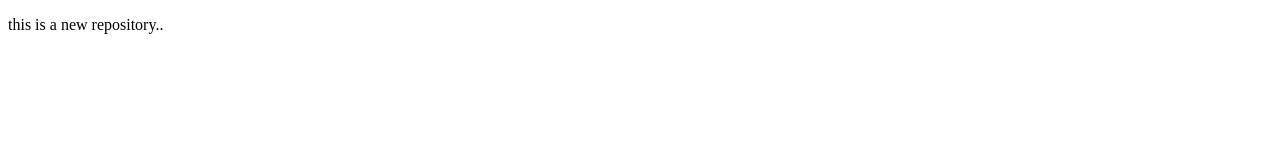
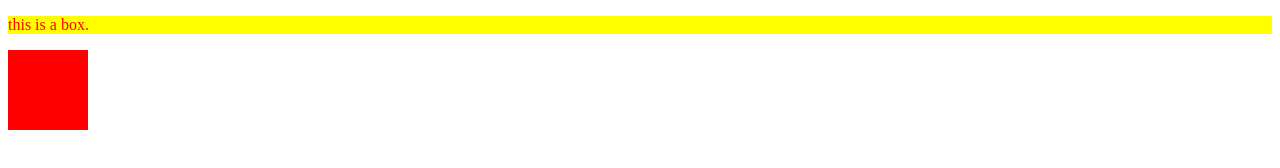
Before and after one commit to Akash-singh909/LocalRepo, a plain HTML site: page index.html in a window 1280 px wide. Drawn offline with Linux system fonts and the light colour scheme.

Commit message:
new box with new style

```diff
--- a/index.html
+++ b/index.html
@@ -4,9 +4,12 @@
     <meta charset="UTF-8">
     <meta name="viewport" content="width=device-width, initial-scale=1.0">
     <title>gitdemo</title>
-    <link rel="styelsheet" href="style.css">
+    <link rel="stylesheet" href="style.css">
 </head>
 <body>
-    <P>this is a new repository..</P>
+    <div class="container">
+        <P>this is a box.</P>
+        <div id="box"></div>
+    </div>
 </body>
 </html>
--- a/style.css
+++ b/style.css
@@ -3,3 +3,9 @@ P {
     background-color: yellow;
     font-size: 16px;
 }
+
+#box {
+    background-color: red;
+    width: 80px;
+    height: 80px;
+}
```
Also changed, not shown: 2 other files.
